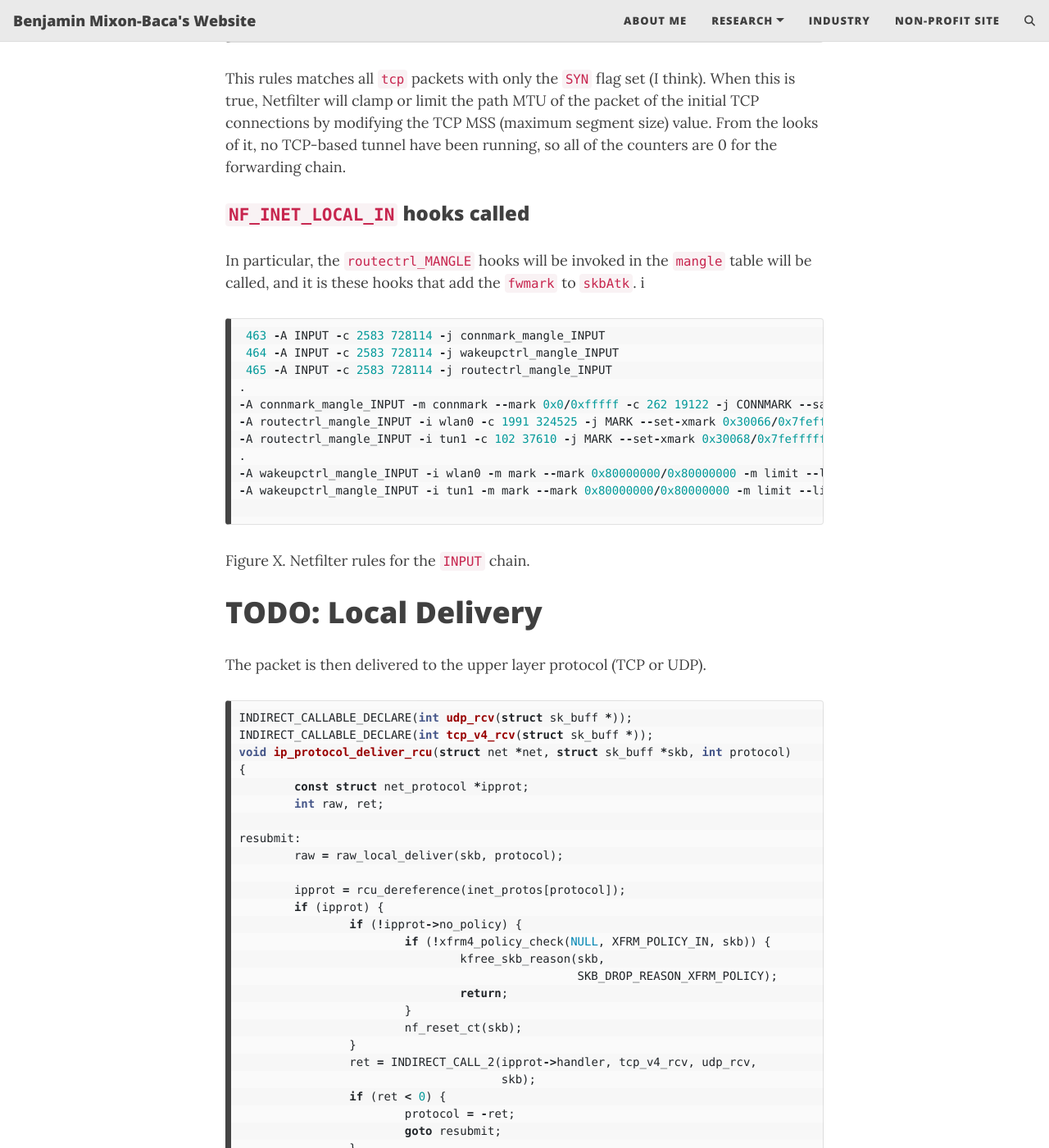
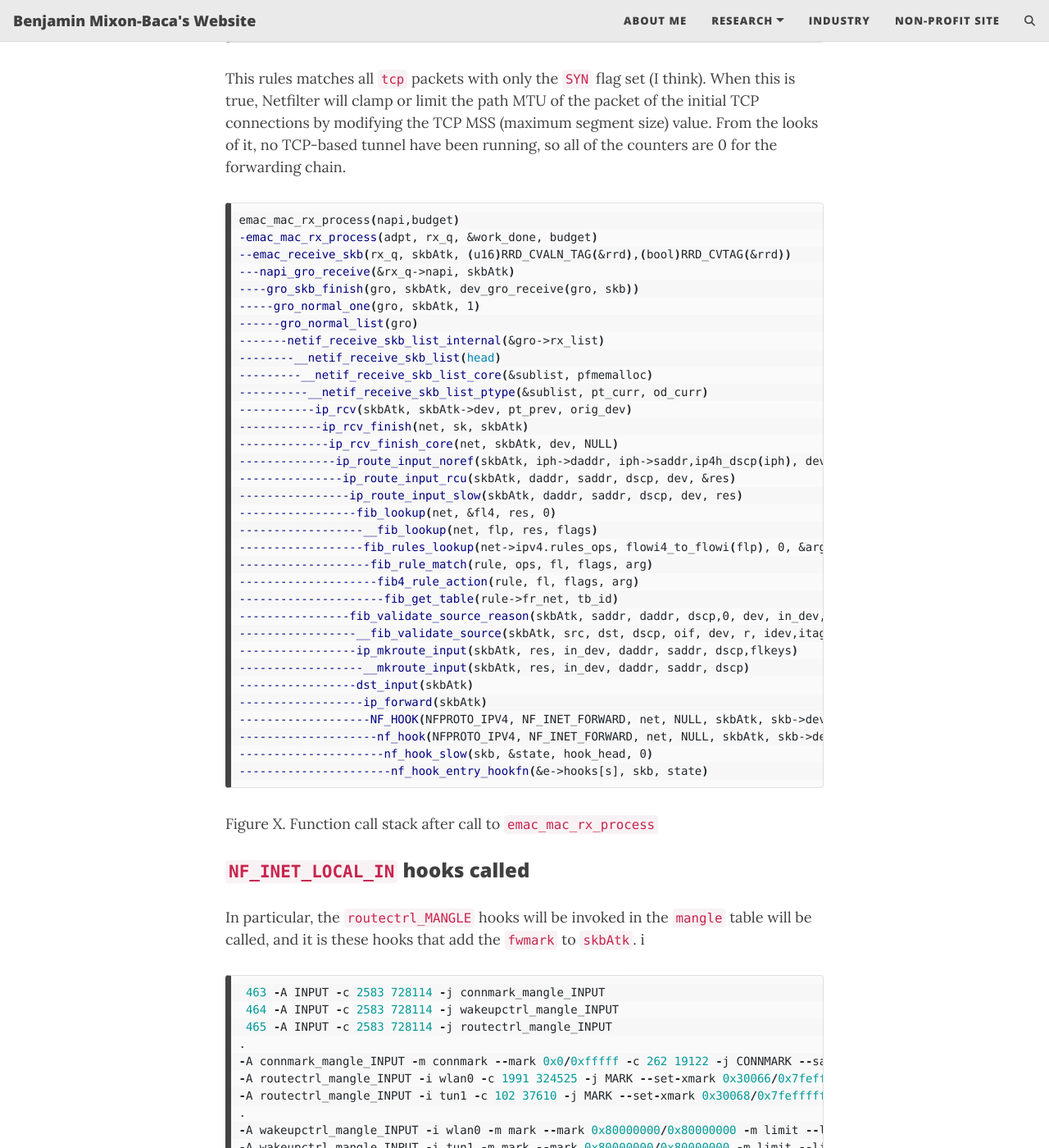
Before and after one commit to bmixonba/bmixonba.github.io, a Jekyll site: the page built from _posts/2025-05-21-Linux-Routing.md, in a window 1280 px wide and 1400 px high, scrolled down 53173 px. Shown: the whole window at 82% size. Built offline with Jekyll 4.4.1, drawn with Linux system fonts in a browser that asks for light colours; comment, search, counter and statistics services are not loaded.

Commit message:
Added resume

````diff
--- a/_config.yml
+++ b/_config.yml
@@ -22,6 +22,7 @@
 navbar-links:
   About Me: "aboutme"
   Research:
+    - Resume: "https://bmixonba.github.io/assets/imgs/ResumeMixonBacaBenjamin.pdf"
     - Attacking VPNs: "https://bmixonba.github.io/2025-05-20-PortShadow/"
     - Port Shadow: "https://breakpointingbad.com/2021/09/08/Port-Shadows-via-Network-Alchemy.html"
     - Russian Internet Censoship: "https://dl.acm.org/doi/pdf/10.1145/3517745.3561461"
--- a/_posts/2025-05-21-Linux-Routing.md
+++ b/_posts/2025-05-21-Linux-Routing.md
@@ -2293,8 +2293,45 @@
 This rules matches all `tcp` packets with only the `SYN` flag set (I think).
 When this is true, Netfilter will clamp or limit the path MTU of the packet of
 the initial TCP connections by modifying the TCP MSS (maximum segment size)
-value.  From the looks of it, no TCP-based tunnel have been running, so all of
+value. From the looks of it, no TCP-based tunnel have been running, so all of
 the counters are 0 for the forwarding chain.
+
+```bash
+emac_mac_rx_process(napi,budget)
+-emac_mac_rx_process(adpt, rx_q, &work_done, budget)
+--emac_receive_skb(rx_q, skbAtk, (u16)RRD_CVALN_TAG(&rrd),(bool)RRD_CVTAG(&rrd))
+---napi_gro_receive(&rx_q->napi, skbAtk)
+----gro_skb_finish(gro, skbAtk, dev_gro_receive(gro, skb))
+-----gro_normal_one(gro, skbAtk, 1)
+------gro_normal_list(gro)
+-------netif_receive_skb_list_internal(&gro->rx_list)
+--------__netif_receive_skb_list(head)
+---------__netif_receive_skb_list_core(&sublist, pfmemalloc)
+----------__netif_receive_skb_list_ptype(&sublist, pt_curr, od_curr)
+-----------ip_rcv(skbAtk, skbAtk->dev, pt_prev, orig_dev)
+------------ip_rcv_finish(net, sk, skbAtk)
+-------------ip_rcv_finish_core(net, skbAtk, dev, NULL)
+--------------ip_route_input_noref(skbAtk, iph->daddr, iph->saddr,ip4h_dscp(iph), dev)
+---------------ip_route_input_rcu(skbAtk, daddr, saddr, dscp, dev, &res)
+----------------ip_route_input_slow(skbAtk, daddr, saddr, dscp, dev, res)
+-----------------fib_lookup(net, &fl4, res, 0)
+------------------__fib_lookup(net, flp, res, flags)
+------------------fib_rules_lookup(net->ipv4.rules_ops, flowi4_to_flowi(flp), 0, &arg)
+-------------------fib_rule_match(rule, ops, fl, flags, arg)
+--------------------fib4_rule_action(rule, fl, flags, arg)
+---------------------fib_get_table(rule->fr_net, tb_id)
+----------------fib_validate_source_reason(skbAtk, saddr, daddr, dscp,0, dev, in_dev, &itag)
+-----------------__fib_validate_source(skbAtk, src, dst, dscp, oif, dev, r, idev,itag)
+-----------------ip_mkroute_input(skbAtk, res, in_dev, daddr, saddr, dscp,flkeys)
+------------------__mkroute_input(skbAtk, res, in_dev, daddr, saddr, dscp)
+-----------------dst_input(skbAtk)
+------------------ip_forward(skbAtk)
+-------------------NF_HOOK(NFPROTO_IPV4, NF_INET_FORWARD, net, NULL, skbAtk, skb->dev, rt->dst.dev, ip_forward_finish)
+--------------------nf_hook(NFPROTO_IPV4, NF_INET_FORWARD, net, NULL, skbAtk, skb->dev, rt->dst.dev, ip_forward_finish)
+---------------------nf_hook_slow(skb, &state, hook_head, 0)
+----------------------nf_hook_entry_hookfn(&e->hooks[s], skb, state)
+```
+Figure X. Function call stack after call to `emac_mac_rx_process`
 
 ### `NF_INET_LOCAL_IN` hooks called
 
````
Also changed, not shown: 2 other files.
